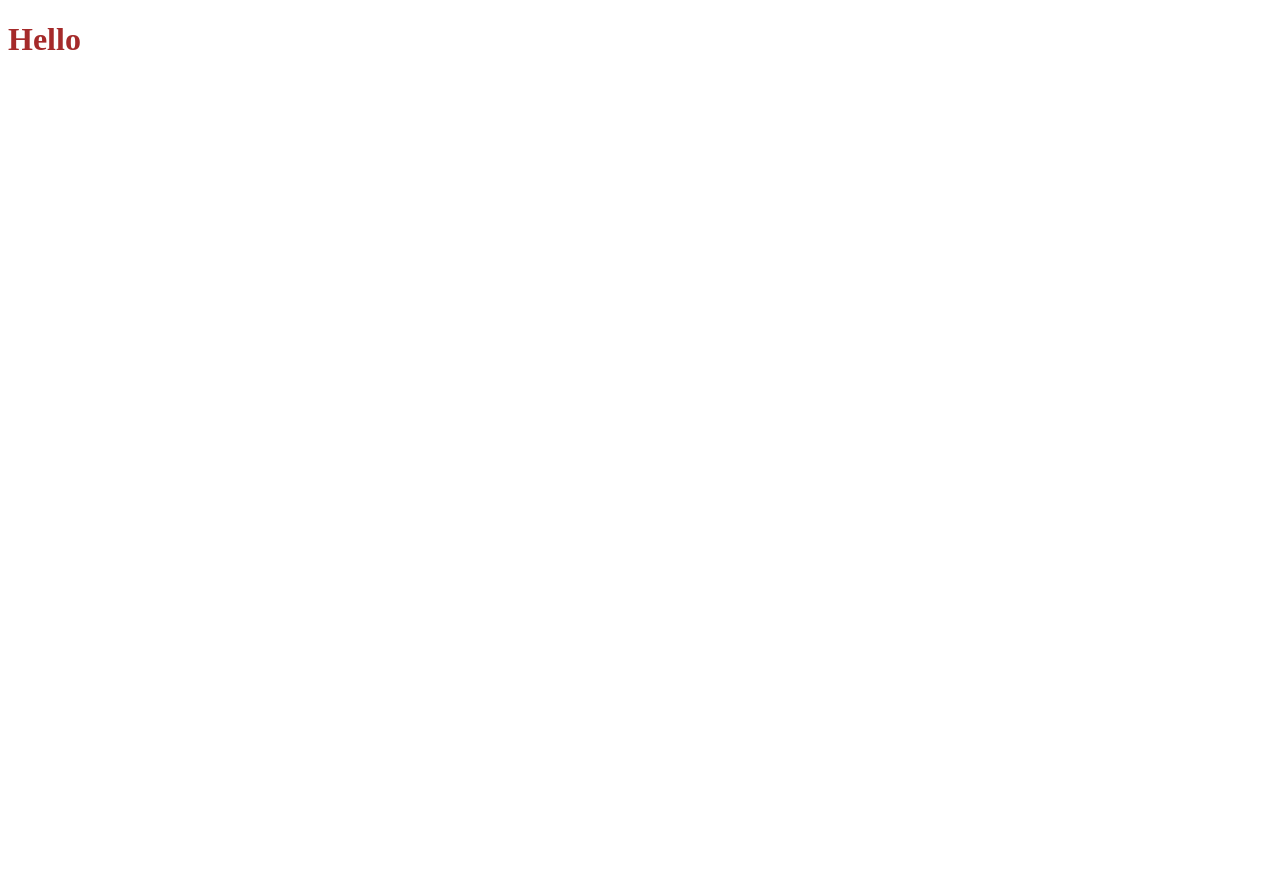
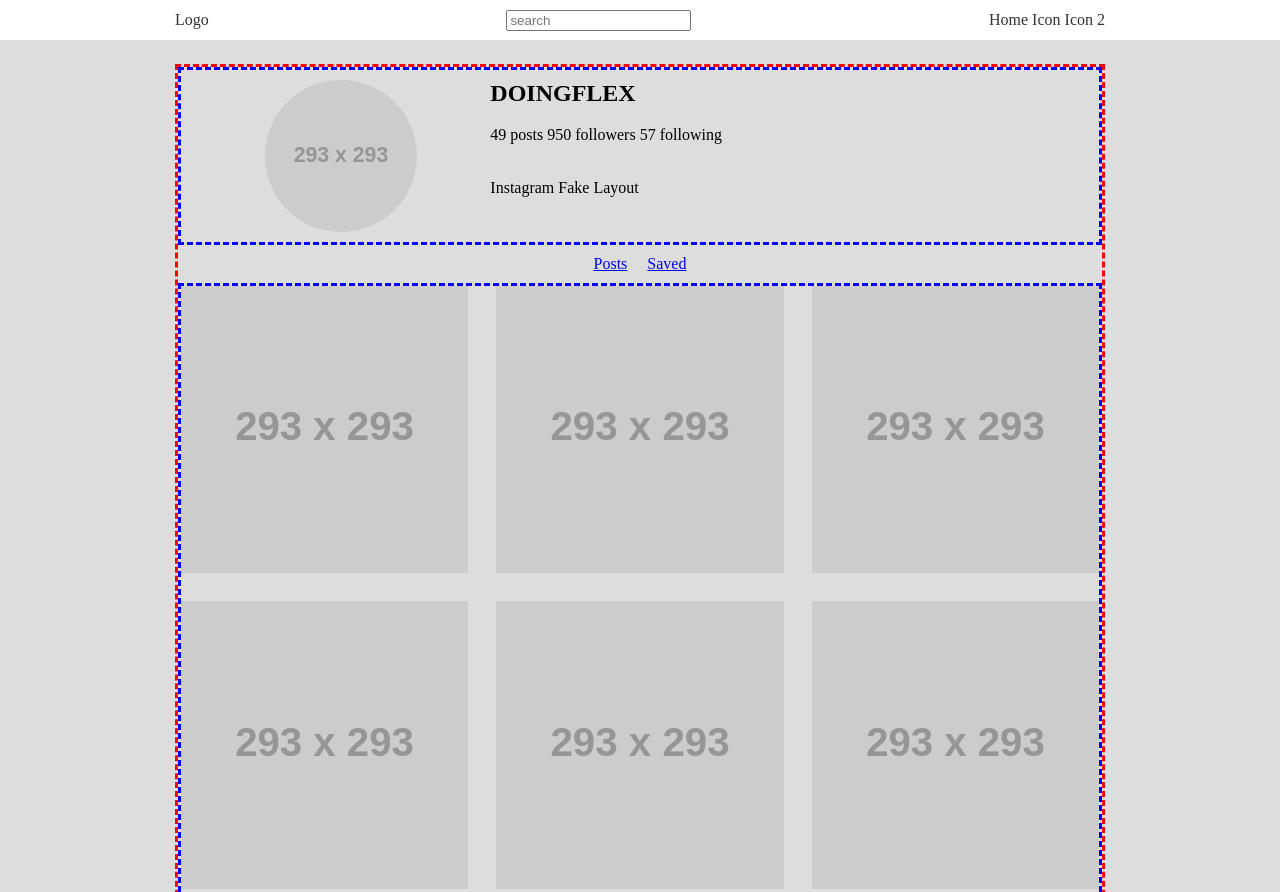
Before and after one commit to jeremyguan1/Instagram_Layout, a website: page index.html in a window 1280 px wide. Shown: the top 892 px of the page. Before the commit the page ends 800 px from the top, so only its background shows below. Drawn offline with Linux system fonts and the light colour scheme; placeholder pictures from the web are drawn by us.

Commit message:
multi viewport

```diff
--- a/gulpfile.js
+++ b/gulpfile.js
@@ -5,7 +5,7 @@ var cssnano = require("cssnano");
 var sass = require("gulp-sass");
 
 gulp.task("sass", function() {
-  var plugins = [autoprefixer({ browsers: ["last 1 version"] }), cssnano()];
+  var plugins = [autoprefixer({ browsers: ["last 1 version"] })];
   return gulp
     .src("index.scss")
     .pipe(sass())
--- a/index.html
+++ b/index.html
@@ -8,6 +8,48 @@
   <title>Document</title>
 </head>
 <body>
-  <h1 class="good">Hello</h1>
+  <header class="header">
+    <div class="header-content">
+    <div class="logo">
+      Logo
+    </div>
+    <input type="text" placeholder="search">
+    <nav class="main-nav">
+      <ul>
+        <li>Home</li>
+        <li>Icon</li>
+        <li>Icon 2</li>
+      </ul>
+    </nav>
+  </div>
+  </header>
+  <main>
+    <section class="user-info">
+      <img class="avatar" src="http://via.placeholder.com/293x293" alt="">
+        <h1>DOINGFLEX</h1>
+        <div class="user-stats">
+          <span>49 posts</span>
+          <span>950 followers</span>
+          <span>57 following</span>
+        </div>
+        <p>Instagram Fake Layout</p>
+    </section>
+    <div class="feed-nav">
+      <a href="#">Posts</a>
+      <a href="#">Saved</a>
+    </div>
+    <section class="news-feed">
+      <img src="http://via.placeholder.com/293x293">
+      <img src="http://via.placeholder.com/293x293">
+      <img src="http://via.placeholder.com/293x293">
+      <img src="http://via.placeholder.com/293x293">
+      <img src="http://via.placeholder.com/293x293">
+      <img src="http://via.placeholder.com/293x293">
+      <img src="http://via.placeholder.com/293x293">
+      <img src="http://via.placeholder.com/293x293">
+      <img src="http://via.placeholder.com/293x293">
+    </section>
+
+  </main>
 </body>
 </html>
--- a/index.scss
+++ b/index.scss
@@ -1,3 +1,131 @@
-.good{
-  color: brown
+html {
+  box-sizing: border-box;
 }
+*, *:before, *:after {
+  box-sizing: inherit;
+}
+
+body {
+  background: #ddd;
+}
+
+.header {
+  background: white;
+  color: #333;
+  position: fixed;
+  left: 0;
+  right: 0;
+  height: 40px;
+  top: 0;
+}
+
+.header-content {
+  max-width: 930px;
+  margin: 0 auto;
+  display: flex;
+  height: 100%;
+  justify-content: space-between;
+  align-items: center;
+  input {
+    display: none;
+  }
+}
+
+.main-nav {
+  > ul {
+    margin: 0;
+    padding: 0;
+    list-style: none;
+    > li {
+      display: inline-block;
+    }
+  }
+}
+
+main {
+  margin: 4rem auto;
+  border: 3px dashed red;
+  max-width: 930px;
+}
+
+
+.avatar {
+  border-radius: 50%;
+  width: 152px;
+  justify-self: center;
+}
+
+.user-info {
+  border: 3px dashed blue;
+  display: grid;
+  padding: 10px;
+  grid-template-columns: 1fr 4fr;
+  grid-template-rows: repeat(3, auto);
+
+  h1 {
+    margin: 0;
+  }
+
+  p {
+    grid-column: 1 / -1;
+  }
+
+  .user-stats {
+    grid-column: 1 / -1;
+    grid-row: 3 / -1;
+    display: flex;
+    justify-content: space-around;
+  }
+}
+
+.news-feed {
+  border: 3px dashed blue;
+  display:grid;
+  grid-template-columns: repeat(3, 1fr);
+  grid-gap: 5px;
+  img {
+    width: 100%;
+  }
+}
+
+.feed-nav{
+  display: flex;
+  justify-content: center;
+  a {
+    display: block;
+    padding: 10px;
+  }
+}
+
+@media (min-width: 700px) {
+  .header-content input {
+    display: block;
+  }
+
+  .news-feed {
+    grid-gap: 28px;
+  }
+
+  .avatar {
+    width: 152px;
+  }
+
+  .user-info {
+    grid-template-columns: 1fr 2fr;
+
+    p {
+      grid-column: auto;
+    }
+
+    .user-stats{
+      grid-column: auto;
+      grid-row: auto;
+      display: block;
+    }
+
+    .avatar {
+      width: 152px;
+      grid-row: 1 / -1;
+    }
+  }
+}
--- a/package.json
+++ b/package.json
@@ -1,5 +1,5 @@
 {
-  "name": "Instagram_Layout",
+  "name": "Instagram Layout",
   "version": "1.0.0",
   "description": "",
   "main": "index.js",
```
Also changed, not shown: dest/index.css.
